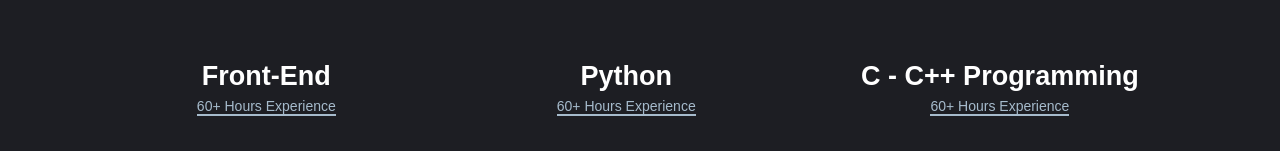
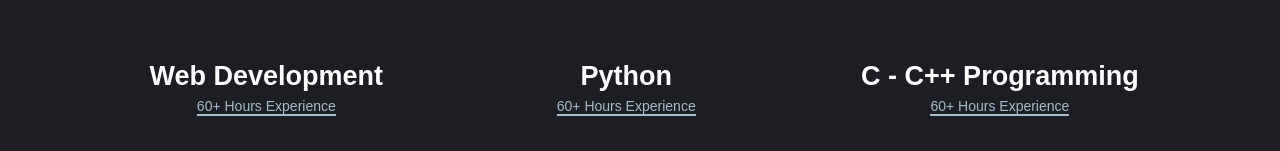
Before and after one commit to RafayyRizwan/Portfolio, a plain HTML site: page index.html in a window 1280 px wide. Shown: the part 1191-1342 px from the top of the page. Drawn offline with nearby package versions, Linux system fonts and the light colour scheme; a web font is replaced by a local one.

Commit message:
Content Modified

```diff
--- a/index.html
+++ b/index.html
@@ -75,7 +75,7 @@
 
             <div class="about-content">
                 <div class="box">
-                    <h3>Front-End</h3>
+                    <h3>Web Development</h3>
                     <a href="#">60+ Hours Experience</a>
                 </div>
                 <div class="box">
```
